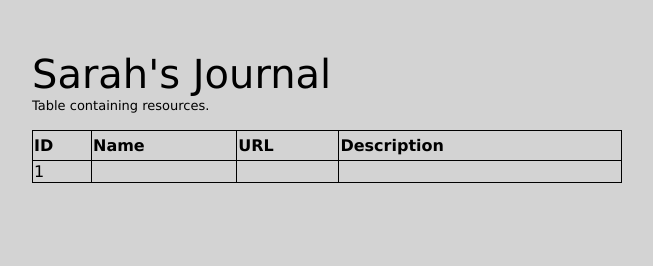
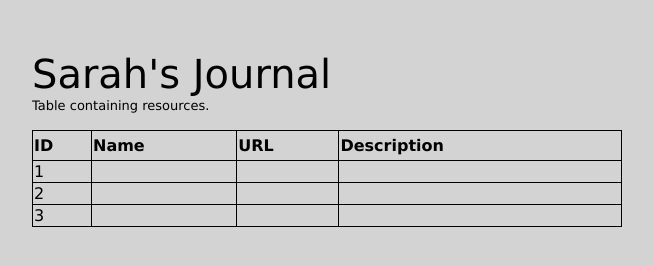
Before and after one commit to SarahLittlejohn/JournalFrontEnd, a plain HTML site: page index.html in a window 1280 px wide. Shown: the whole page, without its empty margins (18-671 px from the left). Drawn offline with nearby package versions, Linux system fonts and the light colour scheme.

Commit message:
Add_CSS_script: comments in JS script

```diff
--- a/index.html
+++ b/index.html
@@ -9,6 +9,8 @@
     <!-- Bootstrap CSS -->
     <link rel="stylesheet" href="https://stackpath.bootstrapcdn.com/bootstrap/4.3.1/css/bootstrap.min.css" integrity="sha384-ggOyR0iXCbMQv3Xipma34MD+dH/1fQ784/j6cY/iJTQUOhcWr7x9JvoRxT2MZw1T" crossorigin="anonymous">
     <link rel="stylesheet" href="style.css">
+
+    <script src="script.js"></script>
 
     <title>Sarah's Journal</title>
   </head>
@@ -38,7 +40,19 @@
               <td></td>
               <td></td>
               <td></td>
-            </tr>
+          </tr>
+          <tr>
+              <td>2</td>
+              <td></td>
+              <td></td>
+              <td></td>
+          </tr>
+          <tr>
+              <td>3</td>
+              <td></td>
+              <td></td>
+              <td></td>
+          </tr>
       </p>
   </body>
 
--- a/style.css
+++ b/style.css
@@ -1,6 +1,7 @@
 body {
     background-color: lightgrey;
   }
+
   h1 {
     color: black;
     font-family: Verdana;
```
Also changed, not shown: script.js (+7 -0 lines).
